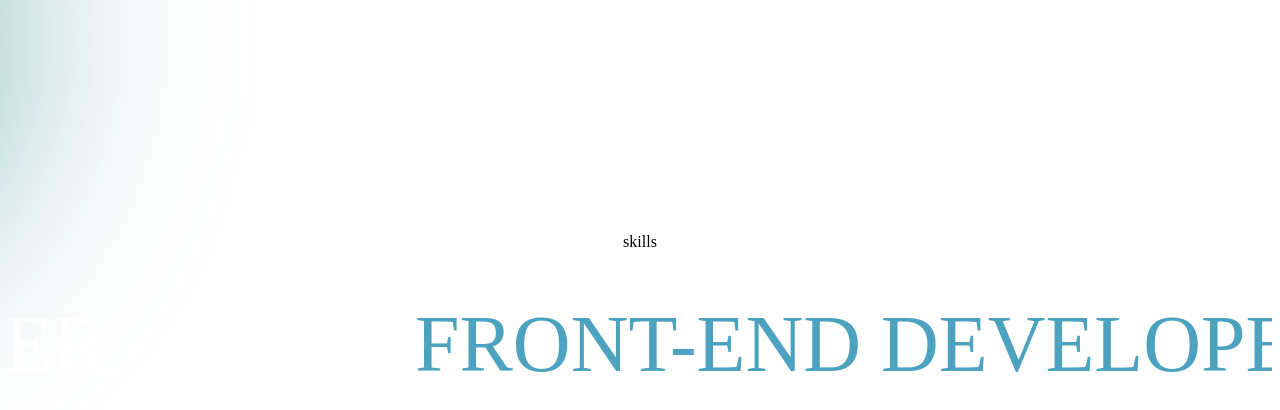
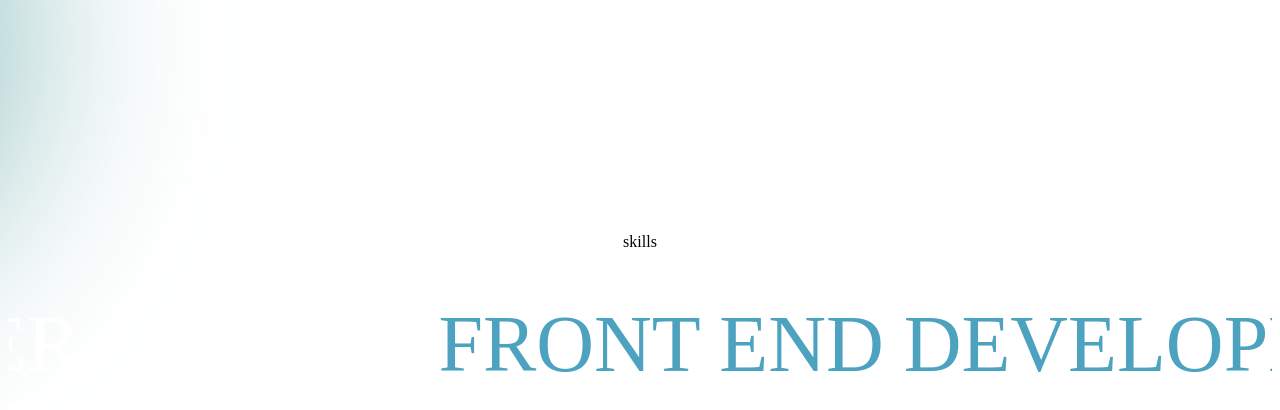
Before and after one commit to Eli-ngo/elisabethngo, a Next.js app: page / in a window 1280 px wide. Shown: the part 724-1134 px from the top of the page. Built offline with nearby package versions, Linux system fonts and the light colour scheme.

Commit message:
marquee bug

```diff
--- a/components/Skills.js
+++ b/components/Skills.js
@@ -85,12 +85,11 @@ const Skills = () => {
             <p className="headline">skills</p>
             <div className="divider"></div>
             <div className="marquee">
-                <div><span className="front">FRONT-END DEVELOPER</span> - UX/UI - FRONT-END DEVELOPER - UX/UI - FRONT-END DEVELOPER - UX/UI&nbsp;</div>
-                <div><span className="front">FRONT-END DEVELOPER</span> - UX/UI - FRONT-END DEVELOPER - UX/UI - FRONT-END DEVELOPER - UX/UI&nbsp;</div>
-                {/* <div>FRONT-END DEVELOPER - UX/UI - FRONT-END DEVELOPER - UX/UI - FRONT-END DEVELOPER - UX/UI&nbsp;</div> */}
+                <div><span className="front">FRONT END DEVELOPER</span> - UX/UI - FRONT END DEVELOPER - UX/UI - FRONT END DEVELOPER - UX/UI -&nbsp;</div>
+                <div><span className="front">FRONT END DEVELOPER</span> - UX/UI - FRONT END DEVELOPER - UX/UI - FRONT END DEVELOPER - UX/UI&nbsp;</div>
             </div>
             <div className="marquee2">
-                <div>NEXTJS - REACTJS - TAILWINDCSS - PHP - CAKEPHP - NODEJS - WORDPRESS&nbsp;</div>
+                <div>NEXTJS - REACTJS - TAILWINDCSS - PHP - CAKEPHP - NODEJS - WORDPRESS -&nbsp;</div>
                 <div>NEXTJS - REACTJS - TAILWINDCSS - PHP - CAKEPHP - NODEJS - WORDPRESS&nbsp;</div>
             </div>
             <div className="divider"></div>
```
